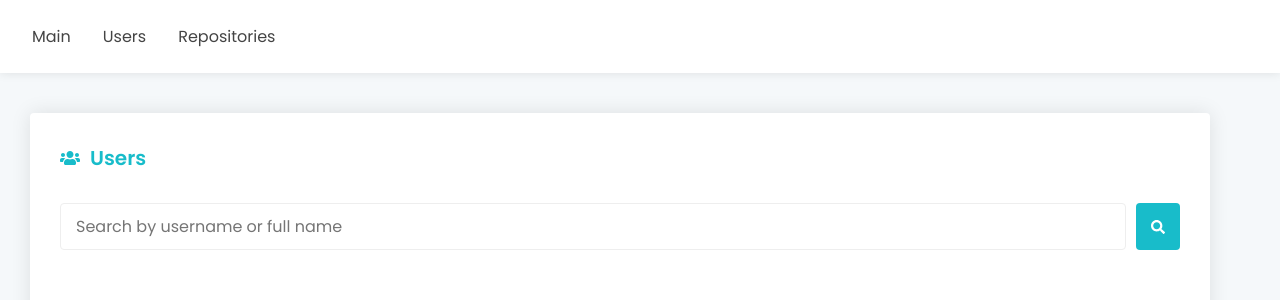
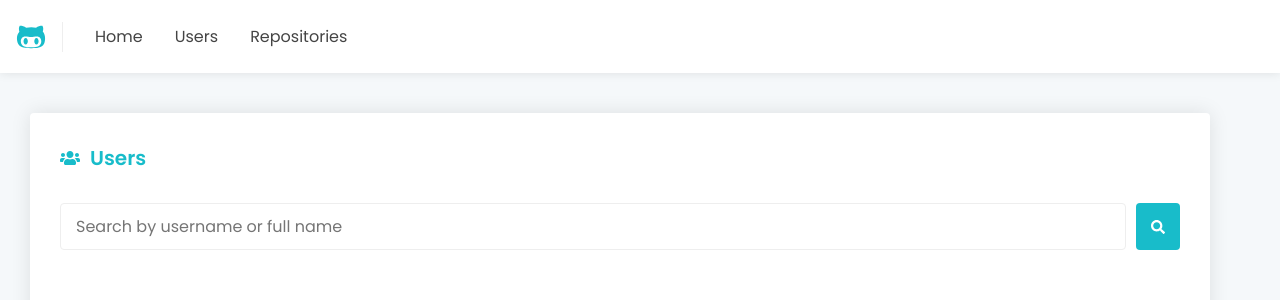
Before and after one commit to jpcmf/GithubChallenge, a React (Create React App) app: page /users in a window 1280 px wide. Shown: the top 300 px of the page. Built offline with nearby package versions, Linux system fonts and the light colour scheme; the HTML template or start-up script is replaced by a standard one.

Commit message:
feat(header): improvements of layout

```diff
--- a/src/components/Header/index.js
+++ b/src/components/Header/index.js
@@ -1,13 +1,19 @@
 import React from 'react';
 import { Link } from 'react-router-dom';
+
+import { FaGithubAlt } from 'react-icons/fa';
 
 import { Container } from './styles';
 
 export default function Header() {
   return (
     <Container>
+      <Link to="/" className="logo">
+        <FaGithubAlt size={30} />
+      </Link>
+
       <nav>
-        <Link to="/">Main</Link>
+        <Link to="/">Home</Link>
         <Link to="/users">Users</Link>
         <Link to="/repositories">Repositories</Link>
       </nav>
--- a/src/components/Header/styles.js
+++ b/src/components/Header/styles.js
@@ -9,6 +9,14 @@ export const Container = styled.header`
   display: flex;
   padding: 0 16px;
   align-items: center;
+
+  .logo {
+    border-right: solid 1px ${colors.lightGrey};
+    color: ${colors.brand};
+    display: flex;
+    margin-right: 16px;
+    padding-right: 16px;
+  }
 
   nav {
     a {
```
